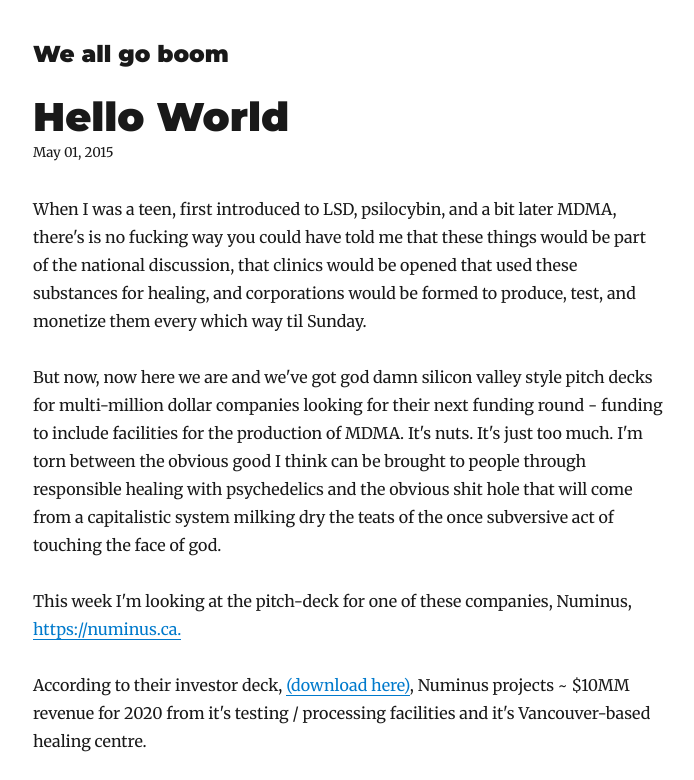
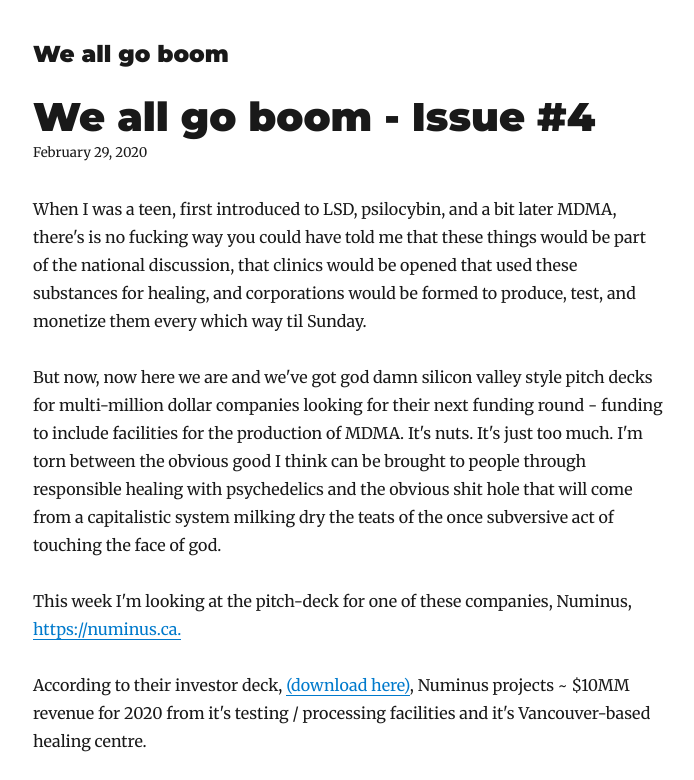
Before and after one commit to wcbudz/weallgoboom, a Gatsby site: page /hello-world/ in a window 1280 px wide. Shown: the top 780 px of the page, without its empty margins (292-986 px from the left). Built offline with nearby package versions, Linux system fonts and the light colour scheme; Gatsby itself is replaced by a stand-in of ours; some packages are replaced by stand-ins of ours.

Commit message:
Update from Forestry.io Walter Budzian updated content/blog/hello-world/index.md

```diff
--- a/content/blog/hello-world/index.md
+++ b/content/blog/hello-world/index.md
@@ -1,7 +1,7 @@
 ---
-title: Hello World
-date: 2015-05-01T22:12:03.284Z
-description: Hello World
+title: 'We all go boom - Issue #4'
+date: 2020-02-29T03:03:00Z
+description: 'Boom Digest - Issue #4'
 
 ---
 When I was a teen, first introduced to LSD, psilocybin, and a bit later MDMA, there's is no fucking way you could have told me that these things would be part of the national discussion, that clinics would be opened that used these substances for healing, and corporations would be formed to produce, test, and monetize them every which way til Sunday.
```
